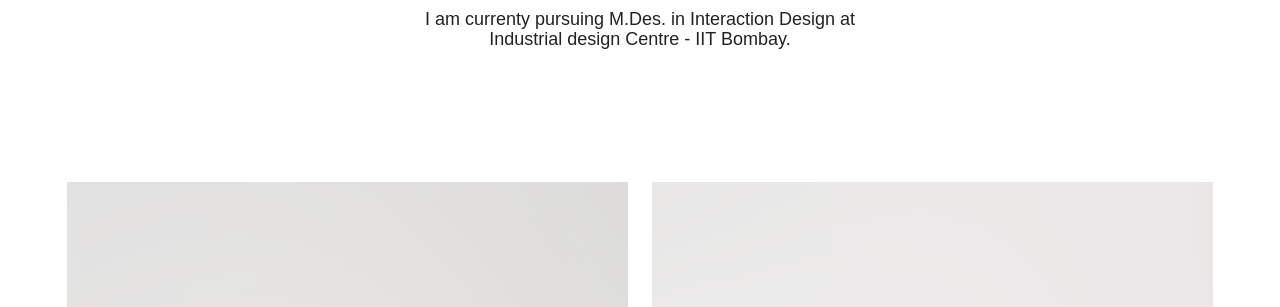
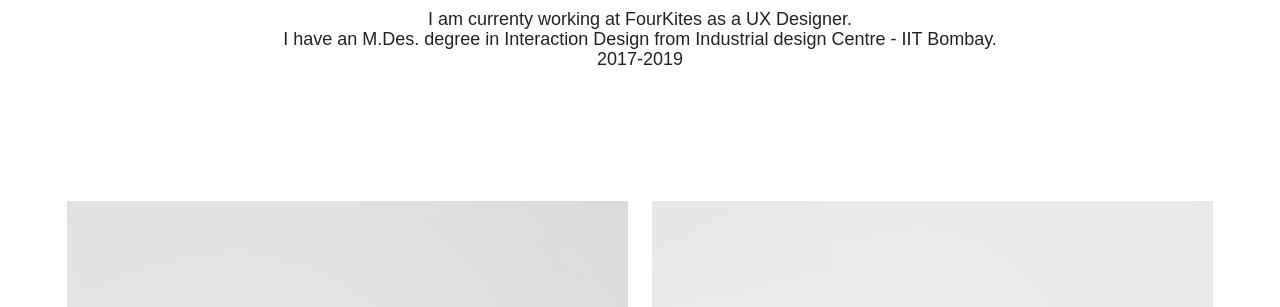
Before and after one commit to ng4krist/hello_world, a plain HTML site: page index.html in a window 1280 px wide. Shown: the part 283-590 px from the top of the page. Drawn offline with Linux system fonts and the light colour scheme; files whose address does not match are found by name.

Commit message:
Update index.html

```diff
--- a/index.html
+++ b/index.html
@@ -75,7 +75,7 @@
 		<div class="container">
             <div class="row top-line animate-box">
 				<div class="col-md-8 col-md-offset-2 text-center intro">
-                    <h2>Hi! I am Angela.</h2><h4> I  am currenty pursuing M.Des. in Interaction Design at <br>Industrial design Centre - IIT Bombay.</h4>
+                    <h2>Hi! I am Angela.</h2><h4> I  am currenty working at FourKites as a UX Designer. <br>I have an M.Des. degree in Interaction Design from Industrial design Centre - IIT Bombay.<br>2017-2019</h4>
 				</div>
 			</div>
 
```
